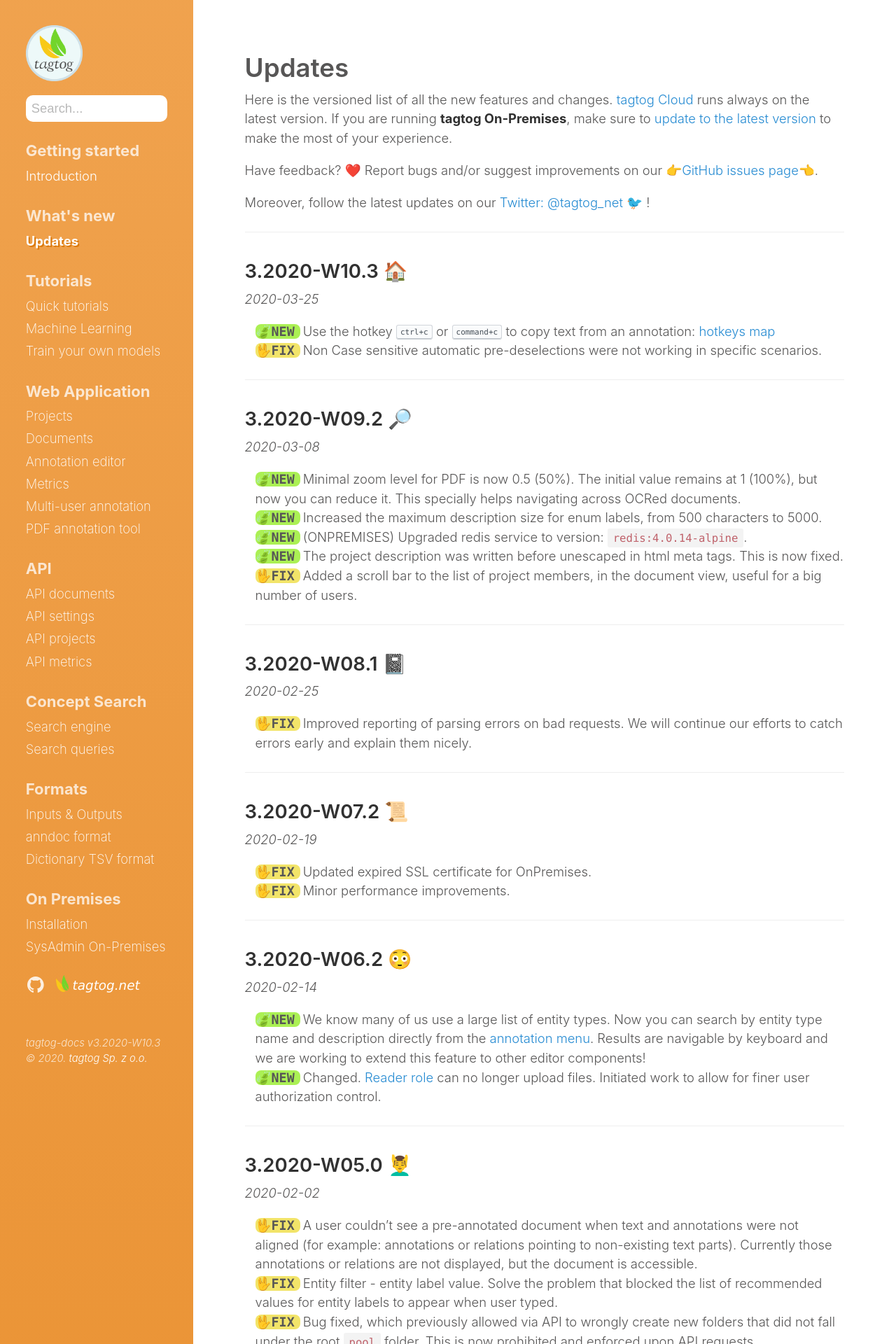
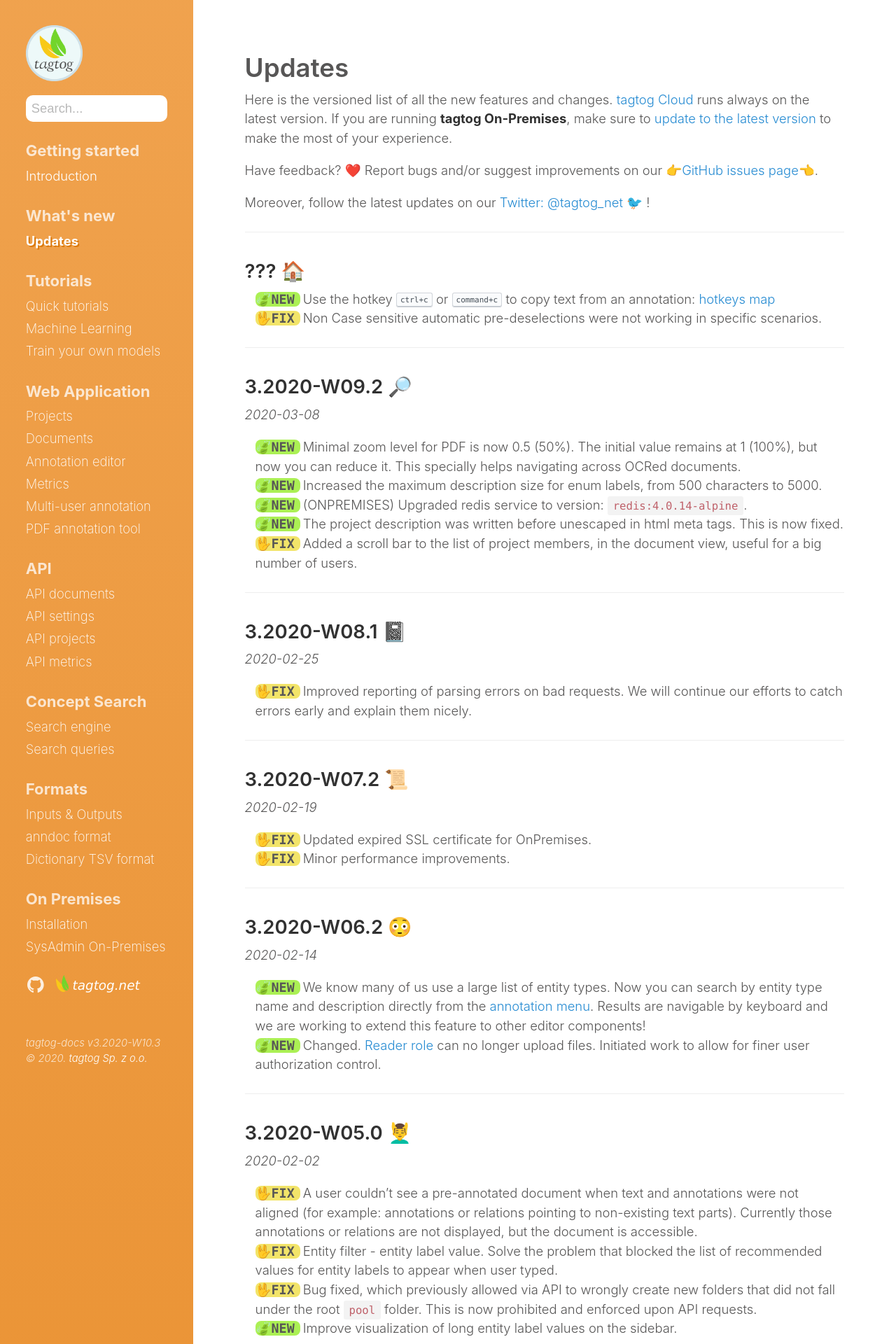
Before and after one commit to tagtogorg/tagtog-doc, a Jekyll site: the page built from updates.md, in a window 1280 px wide. Shown: the top 1920 px of the page at 70% size. Built offline with Jekyll 4.4.1, drawn with Linux system fonts in a browser that asks for light colours; nearby versions of some CDN libraries; emoji names are drawn with the system emoji font.

Commit message:
force bump

```diff
--- a/updates.md
+++ b/updates.md
@@ -14,8 +14,7 @@ Moreover, follow the latest updates on our [Twitter: @tagtog_net 🐦](https://t
 
 ---
 
-## 3.2020-W10.3 🏠
-_2020-03-25_
+## ??? 🏠
 
 <ul class="updates">
   <li class="new"><span markdown="1">Use the hotkey <kbd>ctrl+c</kbd> or <kbd>command+c</kbd> to copy text from an annotation: [hotkeys map](webeditor.html#hotkeys-map)</span></li>
```
